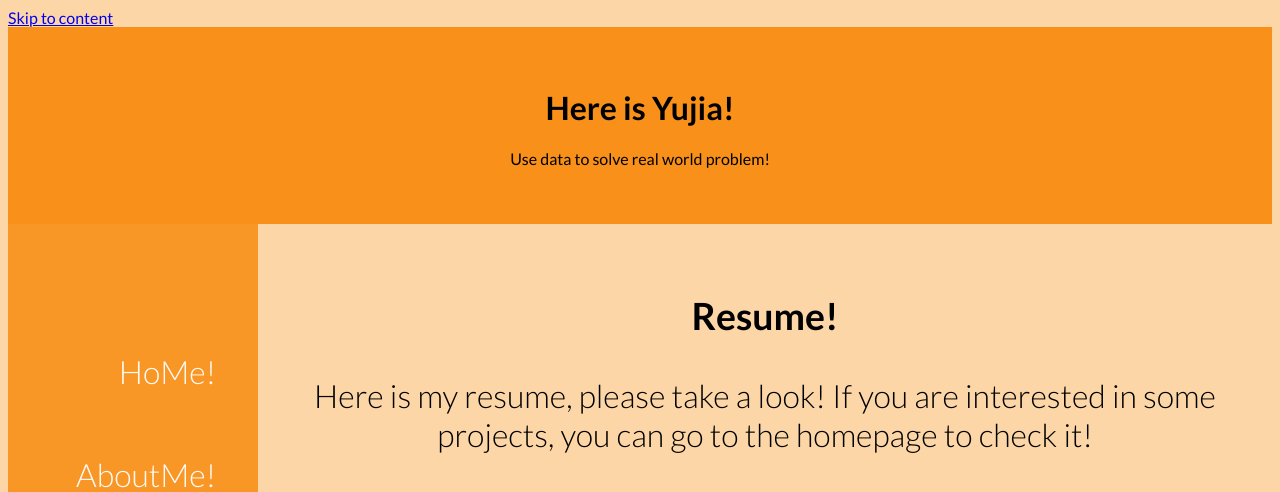
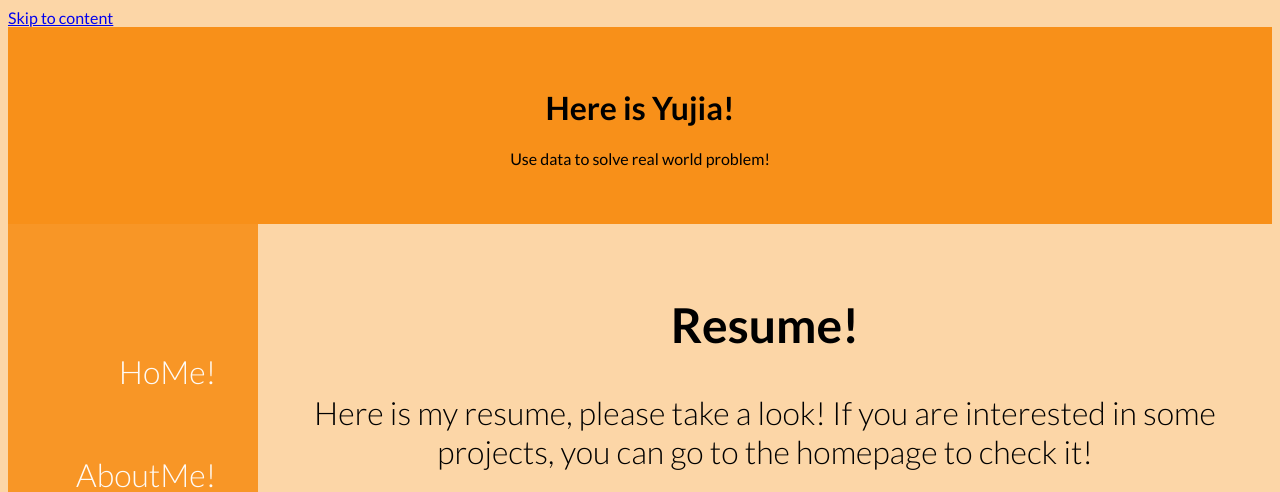
Before and after one commit to sb42250/portfolio, a plain HTML site: page resume.html in a window 1280 px wide. Shown: the top 492 px of the page. Drawn offline with Linux system fonts and the light colour scheme.

Commit message:
Update resume.html

```diff
--- a/resume.html
+++ b/resume.html
@@ -30,7 +30,7 @@
     <div class="content">
     <a id="hereskip"></a>
     <section class="hero">
-        <h3>Resume!</h3>
+        <h1>Resume!</h1>
         <p>Here is my resume, please take a look! If you are interested in some projects, you can go to the homepage to check it!</p>
         <a>You can click </a><img src="image/download.png" alt = "dw" style="vertical-align:middle"><a> on upper right corner to download my resume!</a>
         <div class="showcase">
```
